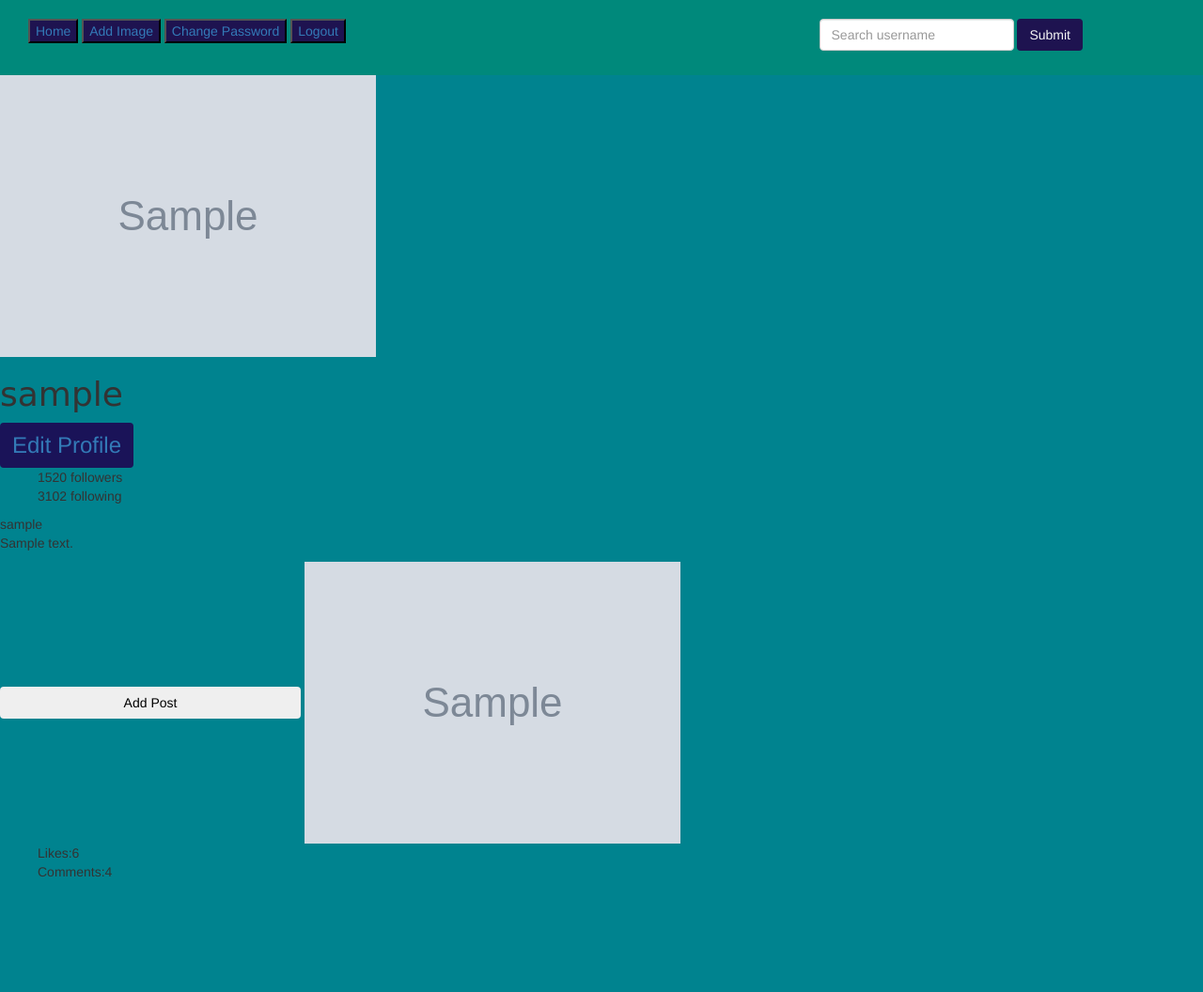
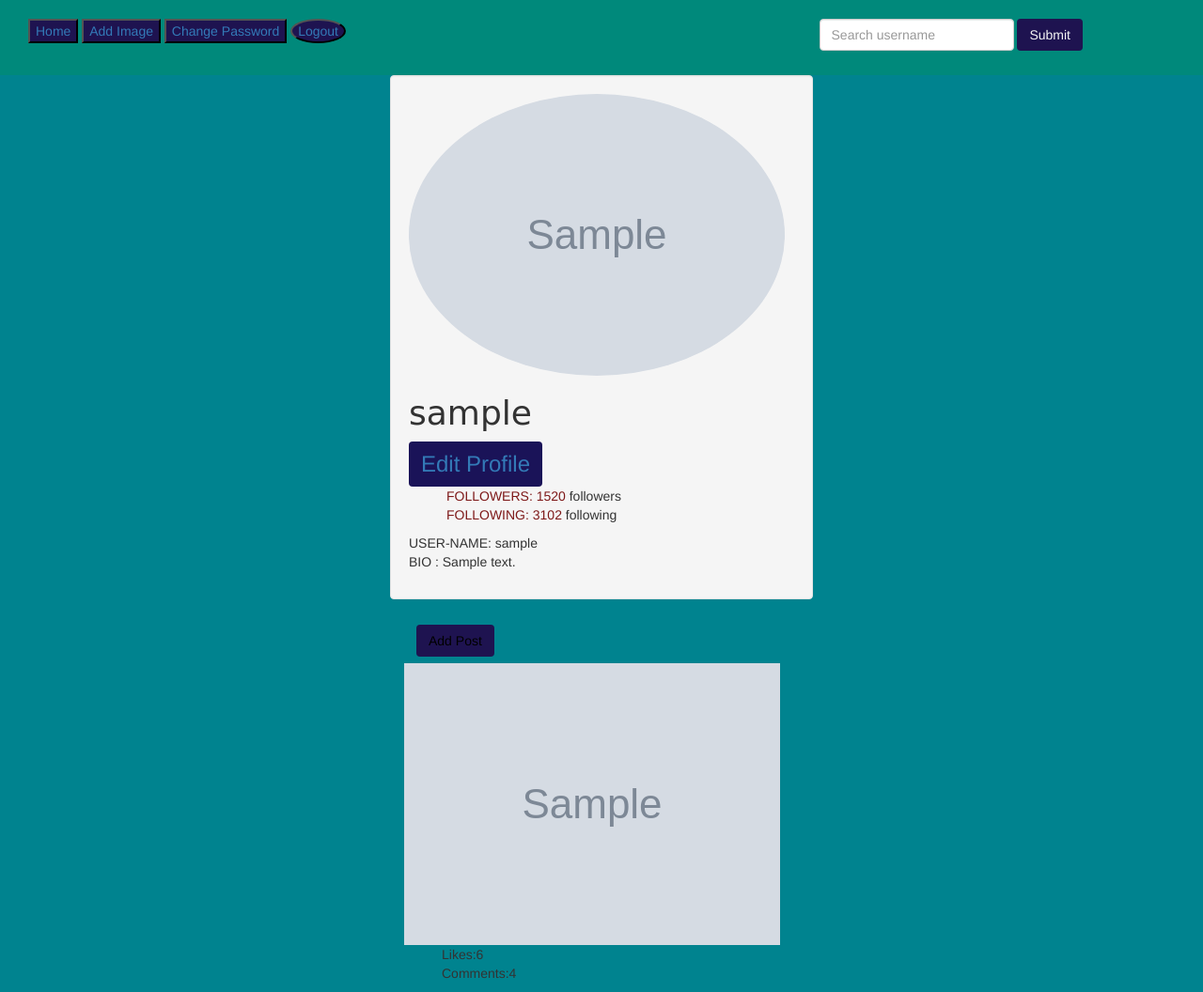
Before and after one commit to CarineIzere/Instagram, a Django app: a page that uses insta/templates/navbar.html in a window 1280 px wide. Shown: the whole page at 94% size. Before the commit the page ends 933 px from the top, so only its background shows below. Run offline with Django 3.2, Linux system fonts and the light colour scheme; a user stored in the database is signed in; tables that the repository leaves empty hold one stand-in row (values such as "Sample post"); grey boxes marked "Sample" are stand-in pictures; some libraries are stand-ins or nearby versions; some web fonts are replaced.

Commit message:
add style to search button and  button: home, change password,logout add likes

```diff
--- a/insta/templates/all-insta/index.html
+++ b/insta/templates/all-insta/index.html
@@ -22,19 +22,15 @@
             </a>
 
             {% for item in image %}
-            <img class="card-img-top img-responsive" src="{{item.Image.url}}" style="height:350px;width:450px;border-radius:50%;display: block; margin-left: auto;
+            <img class="card-img-top img-responsive" src="{{item.Image.url}}" style="height:350px;width:450px;display: block; margin-left: auto;
             margin-right: auto; width: 50%;"/>
 
             <div class="card-body">
-                <div class="row" id="like">
-                    <div class="">
                         <span class="likes">
                             <i class="fa fa-heart" aria-hidden="true" style="font-size:80px;"></i>
                         </span><br>5
                         <span class="count">Likes
                         </span>
-                    </div>
-                </div>
                 {% endfor %}
                 <p><strong>{{item.user.username}}</strong> {{item.Image_caption}}</p>
                 <p class="card-text" style="font-size:x-large;color:black;"><small class="text-muted">Uploaded
--- a/insta/templates/all-insta/profile.html
+++ b/insta/templates/all-insta/profile.html
@@ -4,27 +4,29 @@
 {{block.super}}
 
 <div class="container-fluid">
-    <div class="row d-flex justify-content-centerd-flex justify-content-center">
+    <div class="row d-flex justify-content-centerd-flex justify-content-center" style="height:350px;width:450px;border-radius:50%;display: block; margin-left: auto;
+    margin-right: auto;">
         <div class="card">
-            <img src="{{profile.profile.Profile_photo.url}}" width="400px" height="300px;" alt="" class="img-responsive">
+            <div class="well">
+            <img src="{{profile.profile.Profile_photo.url}}" width="400px" height="300px;" alt="" class="img-responsive" style= "border-radius:50%";>
 
             <h1 class="profile-user-name" style="font-family: 'Charm', cursive;">{{user.username}}</h1>
 
             <a href="{% url 'edit' %}"><button class="btn btn-outline-primary" style="font-size:x-large;background-color:rgb(26, 19, 88);">Edit Profile</button></a>
 
             <ul style="list-style-type: none;">
-                <li><span>1520</span> followers</li>
-                <li><span>3102</span> following</li>
+                <li><span style="color:rgb(126, 25, 25)">FOLLOWERS: 1520</span> followers</li>
+                <li><span style="color:rgb(126, 25, 25)">FOLLOWING: 3102</span> following</li>
             </ul>
 
-            <p><span class="profile-real-name">{{user.username}}</span> <br> {{user.profile.Bio}}</p>
-
-
+            <p><span class="profile-real-name">USER-NAME: {{user.username}}</span> <br> BIO : {{user.profile.Bio}}</p>
+            </div>
+         <div class="col-md-3 col-sm-3 col-xs-12 single_portfolio_text">
             <!-- End of profile section -->
-            <button class="btn btn-outline-primary" style="color:black;width:25%;" data-toggle="modal" style="height: 50px;"
-                data-target="#myModal{{user.id}}">Add
+            <div class="btn">
+             <button class="btn btn-outline-primary" style="color:black;width:100%; background-color:rgb(30, 19, 80);" data-toggle="modal" data-target="#myModal{{user.id}}">Add
                 Post</button>
-
+            </div>
             {% for data in images %}
             <img src="{{data.Image.url}}" style="width:400px;height:300px;" class="gallery-image" alt="" class="img-responsive">
 
@@ -58,6 +60,7 @@
                 </div>
             </div>
         </div>
+        </div>
     </div>
 </div>
 {% endblock %}
--- a/insta/templates/navbar.html
+++ b/insta/templates/navbar.html
@@ -19,7 +19,7 @@
                             <a href="/upload"><button class="w3-btn w3-black" style= "background-color:rgb(30, 19, 80);"
                                 >Add Image</button></a>
                         <a href="/accounts/password/change"><button class="w3-btn w3-black" style= "background-color:rgb(30, 19, 80);">Change Password</button></a>
-                        <a href="/logout"><button class="w3-btn w3-black" style= "background-color:rgb(30, 19, 80);">Logout</button></a>
+                        <a href="/logout"><button class="w3-btn w3-black" style= "background-color:rgb(30, 19, 80);border-radius:80%;">Logout</button></a>
               </div>
             </div>
         {% else %}
```
Also changed, not shown: media/images/24fokm88_deepika_625x300_20_November_18_cBTXLDt.jpg (added), media/images/image_Crk9Km1.jpg (added).
